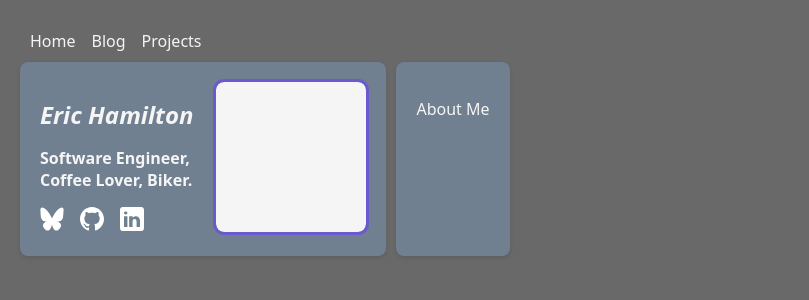
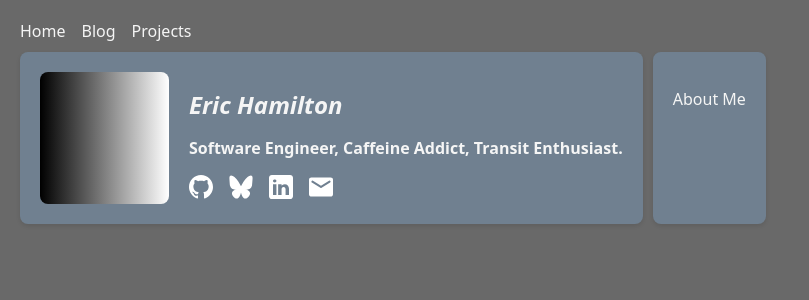
Before and after one commit to ETJeanMachine/jeanmachine.dev, a SvelteKit app: page / in a window 1280 px wide. Shown: the top 300 px of the page, without its empty margins (0-809 px from the left). Built offline with nearby package versions, Linux system fonts and the light colour scheme; no server answers.

Commit message:
Squared off icons, added email, trying fancy border stuff that looks kinda bad rn.

```diff
--- a/package.json
+++ b/package.json
@@ -21,6 +21,7 @@
 		"vite": "^6.2.6"
 	},
 	"dependencies": {
-		"@material/web": "^2.3.0"
+		"@material/web": "^2.3.0",
+		"color-thief-ts": "^1.1.1"
 	}
 }
--- a/src/routes/+layout.svelte
+++ b/src/routes/+layout.svelte
@@ -19,6 +19,10 @@
   :root {
     --md-sys-color-primary: slategrey;
     --md-sys-color-secondary: slateblue;
+  }
+
+  md-filled-button {
+    border-radius: 8px;
   }
 
   :global(html, body) {
@@ -44,7 +48,7 @@
   .global-nav {
     display: flex;
     justify-content: left;
-    margin: 10px;
+    margin-bottom: 10px;
     gap: 1rem;
   }
 </style>
--- a/src/routes/+page.svelte
+++ b/src/routes/+page.svelte
@@ -1,12 +1,31 @@
 <script lang="ts">
+  import { onMount } from "svelte";
+
   import "../styles/index.css";
+
+  // svg logos
   import github_logo from "$lib/icons/github.svg";
   import linkedin_logo from "$lib/icons/linkedin.svg";
   import bsky_logo from "$lib/icons/bsky.svg";
+  import email_logo from "$lib/icons/email.svg";
+  // @ts-ignore
+  import ColorThief from "color-thief-ts";
 
   // my bluesky DID (hardcoded)
   const did = "did:plc:6vxtya3serxcwvcdk5e7psvv";
   const api = "https://public.api.bsky.app/xrpc/";
+
+  // easy to edit page components
+  const name = "Eric Hamilton";
+  const title = "Software Engineer, Caffeine Addict, Transit Enthusiast.";
+  const github = "https://github.com/ETJeanMachine";
+  const linkedin = "https://linkedin.com/in/etjhamilton";
+  const bsky = "https://bsky.app/profile/jeanmachine.dev";
+  const email = "mailto:etj2206@rit.edu";
+
+  let avatar_src = "";
+  let avatar_element: HTMLImageElement;
+  let gradient = `linear-gradient(to right, #000000, #ffffff)`;
 
   // gets my bluesky profile picture for the home page
   async function get_profile_picture() {
@@ -15,31 +34,55 @@
       method: "GET",
     });
     const data = await response.json();
-    return data.avatar;
+    const proxyUrl = "https://corsproxy.io/?" + encodeURIComponent(data.avatar);
+    return proxyUrl;
+  }
+
+  onMount(async () => {
+    avatar_src = await get_profile_picture();
+  });
+
+  async function process_gradient() {
+    if (avatar_element?.complete) {
+      try {
+        let colorThief = new ColorThief();
+        let colors = await colorThief.getPaletteAsync(avatar_src, 2);
+        console.log(colors);
+        if (colors && colors.length >= 2) {
+          gradient = `linear-gradient(45deg, ${colors[0]}, ${colors[1]})`;
+          console.log(gradient);
+        }
+      } catch (error) {
+        console.error("ColorThief error:", error);
+      }
+    }
   }
 </script>
 
 <div class="container">
   <div class="card">
-    <div>
-      <h1>Eric Hamilton</h1>
-      <h3>Software Engineer, Coffee Lover, Biker.</h3>
-      <div class="social-icons">
-        <a href="https://bsky.app/profile/jeanmachine.dev"
-          ><img alt="Bluesky Logo" src={bsky_logo} /></a
-        >
-        <a href="https://github.com/jeanmachine"
-          ><img alt="Github Logo" src={github_logo} /></a
-        >
-        <a href="https://linkedin.com/in/jeanmachine"
-          ><img alt="LinkedIn Logo" src={linkedin_logo} /></a
-        >
+    <div class="avatar-border" style="--gradient: {gradient};">
+      <div class="avatar-container">
+        {#if avatar_src}
+          <img
+            bind:this={avatar_element}
+            src={avatar_src}
+            crossorigin="anonymous"
+            on:load={() => void process_gradient()}
+            alt="Bluesky Avatar"
+          />
+        {/if}
       </div>
     </div>
-    <div class="avatar-container">
-      {#await get_profile_picture() then avatar}
-        <img src={avatar} alt="Bluesky Avatar" />
-      {/await}
+    <div>
+      <h1>{name}</h1>
+      <h3>{title}</h3>
+      <div class="social-icons">
+        <a href={github}><img alt="Github Logo" src={github_logo} /></a>
+        <a href={bsky}><img alt="Bluesky Logo" src={bsky_logo} /></a>
+        <a href={linkedin}><img alt="LinkedIn Logo" src={linkedin_logo} /></a>
+        <a href={email}><img alt="Email Logo" src={email_logo} /></a>
+      </div>
     </div>
   </div>
   <div class="card">
@@ -48,18 +91,20 @@
 </div>
 
 <style>
+  .avatar-border {
+    border-radius: 8px;
+    background: var(--gradient);
+    padding: 2px;
+  }
+
   .avatar-container {
     display: flex;
     justify-content: center;
     align-items: center;
-    background-color: #f5f5f5;
     border-radius: 8px;
-    outline: 3px solid slateblue;
     overflow: hidden;
-    max-width: 150px;
-    max-height: 150px;
-    height: 100%;
-    width: 100%;
+    width: 125px;
+    height: 125px;
   }
 
   .avatar-container img {
@@ -79,4 +124,9 @@
     filter: brightness(0) saturate(100%) invert(100%) sepia(0%) saturate(7482%)
       hue-rotate(199deg) brightness(108%) contrast(107%);
   }
+
+  .social-icons img:hover {
+    filter: brightness(0) saturate(100%) invert(100%) sepia(0%) saturate(7482%)
+      hue-rotate(199deg) brightness(108%) contrast(107%) invert(10%);
+  }
 </style>
--- a/src/styles/index.css
+++ b/src/styles/index.css
@@ -1,4 +1,19 @@
 .card {
+    h1 {
+        font-size: 24px;
+        color: whitesmoke;
+        font-weight: bolder;
+        font-style: italic;
+    }
+    h2 {
+        font-size: 18px;
+        color: whitesmoke;
+        font-weight: bold;
+    }
+    h3 {
+        font-size: 16px;
+        color: whitesmoke;
+    }
     display: flex;
     font-family: "Noto Sans";
     flex-direction: row;
@@ -9,24 +24,6 @@
     box-shadow: 0 2px 4px rgba(0, 0, 0, 0.1);
 }
 
-.card h1 {
-    font-size: 24px;
-    color: whitesmoke;
-    font-weight: bold;
-    font-style: italic;
-}
-
-.card h2 {
-    font-size: 18px;
-    color: whitesmoke;
-    font-weight: bold;
-}
-
-.card h3 {
-    font-size: 16px;
-    color: whitesmoke;
-}
-
 .container {
     display: flex;
     flex-direction: row;
```
Also changed, not shown: src/lib/icons/email.svg (added), 1 other file (tests, documents, lock files or other folders).
